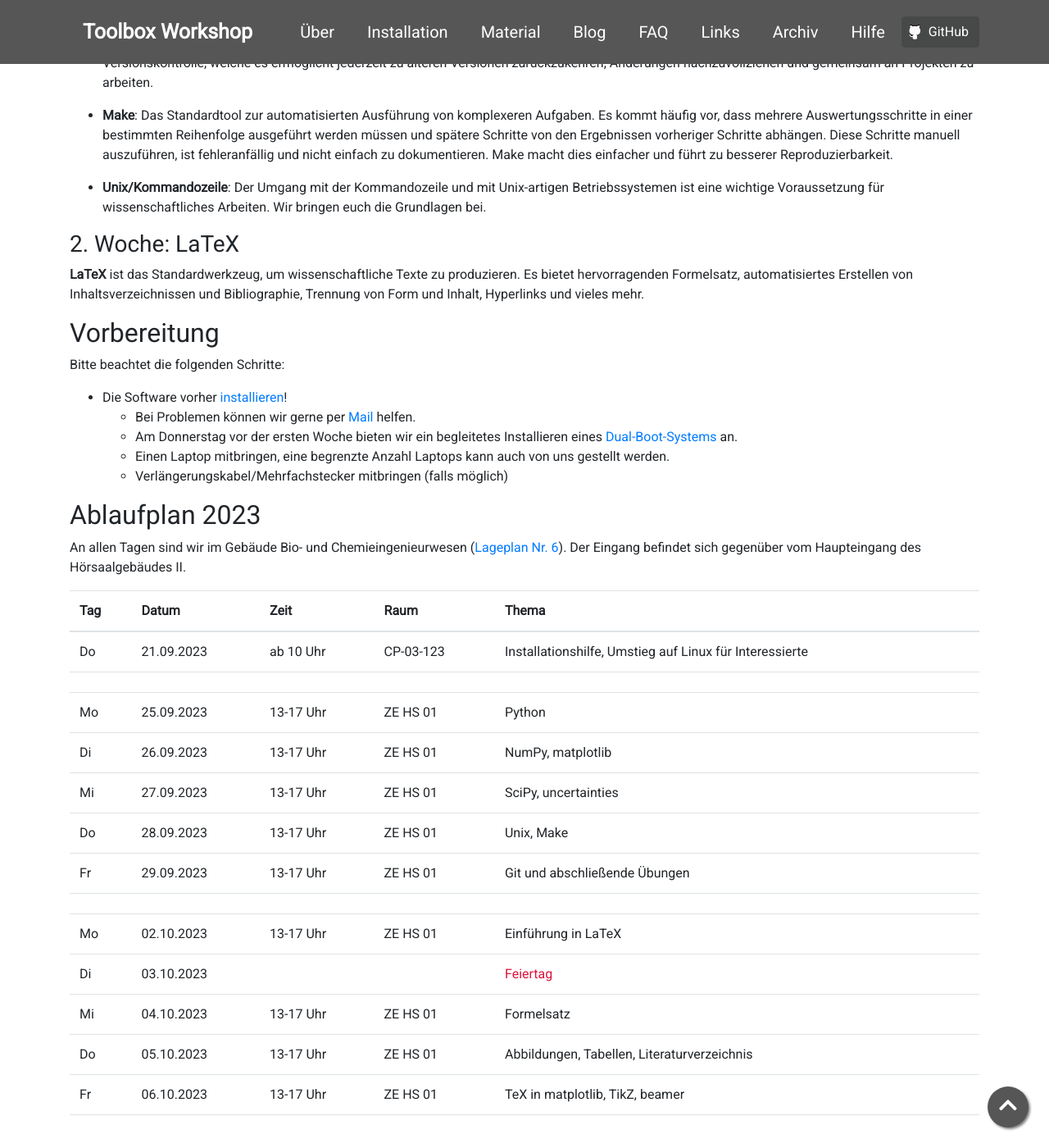
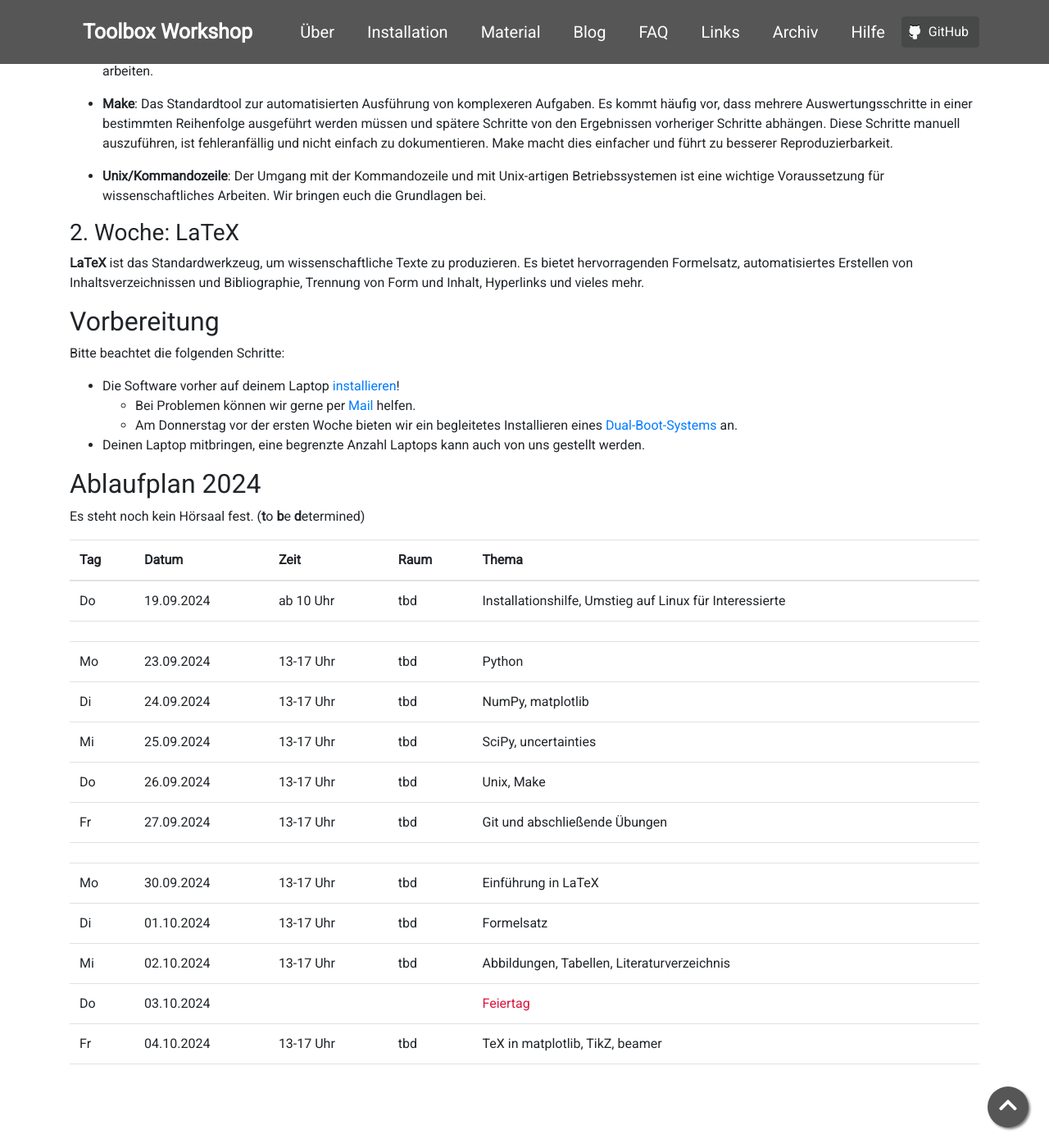
Before and after one commit to pep-dortmund/homepage-toolbox, a Jekyll site: the page built from index.md, in a window 1280 px wide and 1400 px high, scrolled down 861 px. Shown: the whole window at 82% size. Built offline with Jekyll 4.4.1, drawn with Linux system fonts in a browser that asks for light colours; nearby versions of some CDN libraries; some of the changed text lies outside the part shown.

Commit message:
update index to first version for 2024

```diff
--- a/index.md
+++ b/index.md
@@ -17,7 +17,7 @@
 
 ## Anmeldung & Umfrage
 
-Die Anmeldung mit Angabe einer E-Mail-Adresse ist 2023 verpflichtend,
+Die Anmeldung mit Angabe einer E-Mail-Adresse ist 2024 verpflichtend,
 darüber werden wir euch noch an den Start des Workshops erinnern
 und mögliche Abweichungen mitteilen.
 
@@ -25,10 +25,13 @@
 So haben wir einen Eindruck davon, welche Vorkenntnisse und Interessen bestehen
 und können den Workshop optimal an euch anpassen.
 
+Zur Zeit ist die Umfrage noch nicht freigeschaltet.
+
+<!--
 <div class="text-center mb-3">
-<a target="_blank" role="button" class="btn btn-primary" href="https://registration.pep-dortmund.org/events/16/registration/">Zur Anmeldung (Umfrage)</a>
+<a target="_blank" role="button" class="btn btn-primary" href="https://registration.pep-dortmund.org/events/toolbox24/registration/">Zur Anmeldung (Umfrage)</a>
 </div>
-
+-->
 
 ## Themen
 
@@ -38,7 +41,8 @@
 Beide Teile des Kurses sind nicht nur für das Praktikum interessant,
 sondern auch für den weiteren Erfolg während und nach des Studiums.
 
-Alle im Kurs vorgestellten Programme sind [Free and Open-Source Software](https://en.wikipedia.org/wiki/Free_and_open-source_software){:target="_blank"}.
+Alle im Kurs vorgestellten Programme sind [Free and Open-Source Software](https://en.wikipedia.org/wiki/Free_and_open-source_software){:target="_blank"},
+bis auf [VSCode](/install/windows-10.html/#VSCode).
 
 
 ### 1. Woche: Versuche auswerten
@@ -78,18 +82,18 @@
 
 Bitte beachtet die folgenden Schritte:
 
-- Die Software vorher [installieren](/install)!
+- Die Software vorher auf deinem Laptop [installieren](/install)!
   - Bei Problemen können wir gerne per [Mail](problem.html) helfen.
   - Am Donnerstag vor der ersten Woche bieten wir ein begleitetes Installieren eines [Dual-Boot-Systems](/install/dualboot.html) an.
-  - Einen Laptop mitbringen, eine begrenzte Anzahl Laptops kann auch von uns gestellt werden.
-  - Verlängerungskabel/Mehrfachstecker mitbringen (falls möglich)
+- Deinen Laptop mitbringen, eine begrenzte Anzahl Laptops kann auch von uns gestellt werden.
 
+## Ablaufplan 2024
 
-## Ablaufplan 2023
-
+Es steht noch kein Hörsaal fest. (**t**o **b**e **d**etermined)
+<!--
 An allen Tagen sind wir im Gebäude Bio- und Chemieingenieurwesen ([Lageplan Nr. 6](https://www.tu-dortmund.de/storages/tu_website/Referat_1/News/2019/2019_10_Oktober/191010_TU_Lageplan_A4_WEB_2019.pdf){:target="_blank"}).
 Der Eingang befindet sich gegenüber vom Haupteingang des Hörsaalgebäudes II.
-
+-->
 <table class="table table-hover">
 <thead>
   <tr>
@@ -103,9 +107,9 @@
 <tbody>
   <tr>
   <td>Do</td>
-  <td>21.09.2023</td>
+  <td>19.09.2024</td>
   <td>ab 10 Uhr</td>
-  <td>CP-03-123</td>
+  <td>tbd</td>
   <td>Installationshilfe, Umstieg auf Linux für Interessierte
    </td>
   </tr>
@@ -114,37 +118,37 @@
   </tr>
   <tr>
   <td>Mo</td>
-  <td>25.09.2023</td>
+  <td>23.09.2024</td>
   <td>13-17 Uhr</td>
-  <td>ZE HS 01</td>
+  <td>tbd</td>
   <td>Python</td>
   </tr>
   <tr>
   <td>Di</td>
-  <td>26.09.2023</td>
+  <td>24.09.2024</td>
   <td>13-17 Uhr</td>
-  <td>ZE HS 01</td>
+  <td>tbd</td>
   <td>NumPy, matplotlib</td>
   </tr>
   <tr>
   <td>Mi</td>
-  <td>27.09.2023</td>
+  <td>25.09.2024</td>
   <td>13-17 Uhr</td>
-  <td>ZE HS 01</td>
+  <td>tbd</td>
   <td>SciPy, uncertainties</td>
   </tr>
   <tr>
   <td>Do</td>
-  <td>28.09.2023</td>
+  <td>26.09.2024</td>
   <td>13-17 Uhr</td>
-  <td>ZE HS 01</td>
+  <td>tbd</td>
   <td>Unix, Make</td>
   </tr>
   <tr>
   <td>Fr</td>
-  <td>29.09.2023</td>
+  <td>27.09.2024</td>
   <td>13-17 Uhr</td>
-  <td>ZE HS 01</td>
+  <td>tbd</td>
   <td>Git und abschließende Übungen</td>
   </tr>
   <tr>
@@ -152,49 +156,48 @@
   </tr>
   <tr>
   <td>Mo</td>
-  <td>02.10.2023</td>
+  <td>30.09.2024</td>
   <td>13-17 Uhr</td>
-  <td>ZE HS 01</td>
+  <td>tbd</td>
   <td>Einführung in LaTeX</td>
   </tr>
   <tr>
   <td>Di</td>
-  <td>03.10.2023</td>
+  <td>01.10.2024</td>
+  <td>13-17 Uhr</td>
+  <td>tbd</td>
+  <td>Formelsatz</td>
+  </tr>
+  <tr>
+  <td>Mi</td>
+  <td>02.10.2024</td>
+  <td>13-17 Uhr</td>
+  <td>tbd</td>
+  <td>Abbildungen, Tabellen, Literaturverzeichnis</td>
+  </tr>
+  <tr>
+  <td>Do</td>
+  <td>03.10.2024</td>
   <td></td>
   <td></td>
   <td><span style="color:crimson"> Feiertag </span></td>
   </tr>
   <tr>
-  <td>Mi</td>
-  <td>04.10.2023</td>
+  <td>Fr</td>
+  <td>04.10.2024</td>
   <td>13-17 Uhr</td>
-  <td>ZE HS 01</td>
-  <td>Formelsatz</td>
-  </tr>
-  <tr>
-  <td>Do</td>
-  <td>05.10.2023</td>
-  <td>13-17 Uhr</td>
-  <td>ZE HS 01</td>
-  <td>Abbildungen, Tabellen, Literaturverzeichnis</td>
-  </tr>
-  <tr>
-  <td>Fr</td>
-  <td>06.10.2023</td>
-  <td>13-17 Uhr</td>
-  <td>ZE HS 01</td>
+  <td>tbd</td>
   <td>TeX in matplotlib, TikZ, beamer</td>
   </tr>
   <tr>
   <td colspan="5"></td>
   </tr>
-
 <!--
   <tr>
   <td>Fr</td>
-  <td>30.09.2023</td>
+  <td>30.09.2024</td>
   <td>13-17 Uhr</td>
-  <td>ZE HS 01</td>
+  <td>tbd</td>
   <td>Ausführliche Übungen über alles</td>
   </tr>
 -->
```
